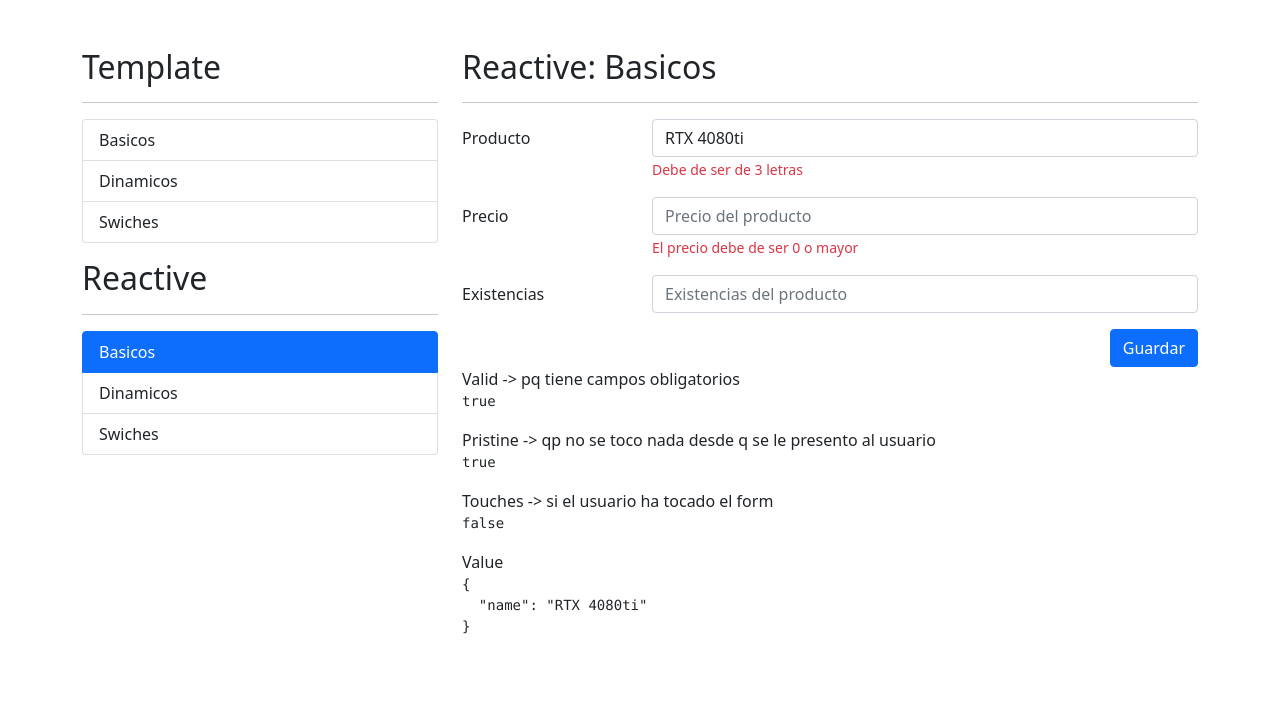
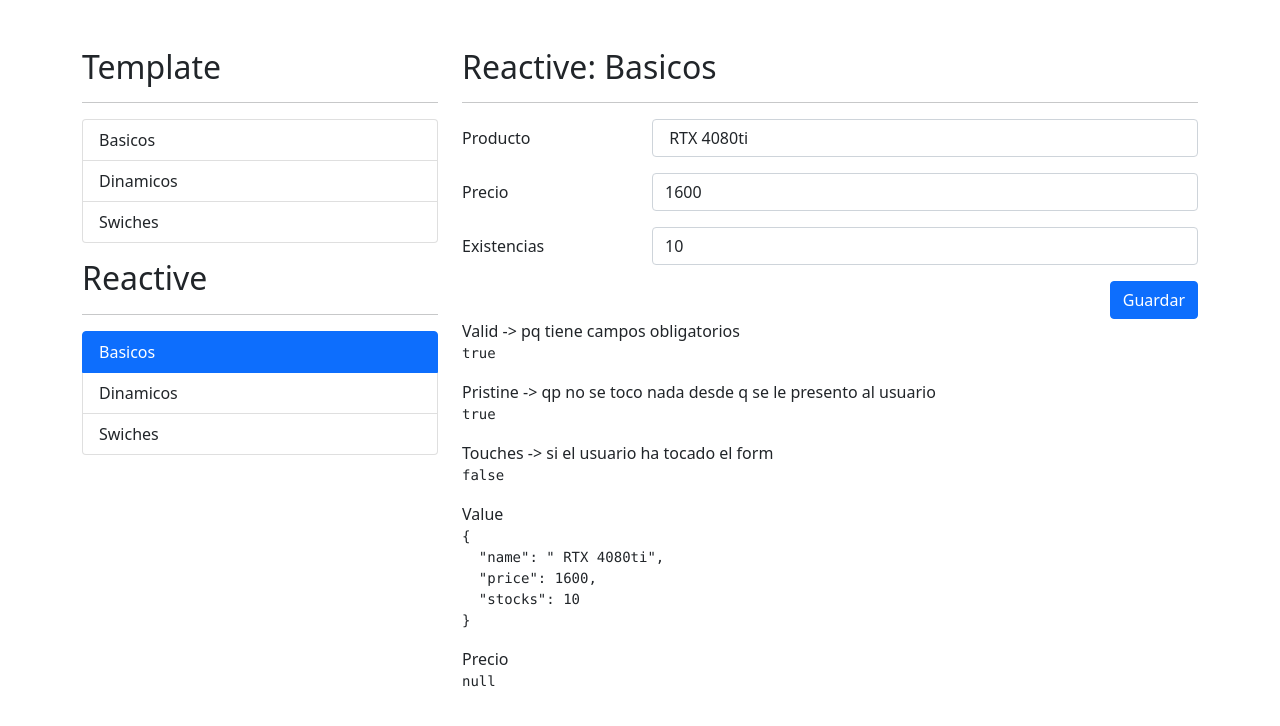
Before and after one commit to guimainini/form_Template_Reactive, an Angular app: page /reactive/basicos in a window 1280 px wide. Shown: the top 726 px of the page. Built offline with nearby package versions, Linux system fonts and the light colour scheme.

Commit message:
terminado toda la parte de basicos reactive(todas la validaciones del lado de ts)

```diff
--- a/src/app/reactive/basicos/basicos.component.html
+++ b/src/app/reactive/basicos/basicos.component.html
@@ -5,7 +5,7 @@
 <div class="row">
     <div class="col">
 
-        <form autocomplete="off" [formGroup]="miForm">
+        <form (ngSubmit)="save()" autocomplete="off" [formGroup]="miForm">
 
             <div class="mb-3 row">
                 <label class="col-sm-3 col-form-label">Producto</label>
@@ -17,7 +17,8 @@
                         placeholder="Nombre del producto"
                         formControlName='name'>
 
-                    <span class="form-text text-danger">
+                    <span class="form-text text-danger"
+                          *ngIf="validField('name')">
                                 Debe de ser de 3 letras
                     </span>
 
@@ -30,9 +31,11 @@
 
                     <input type="number"
                            class="form-control"
+                           formControlName='price'
                            placeholder="Precio del producto">
 
-                    <span class="form-text text-danger">
+                    <span class="form-text text-danger"
+                          *ngIf="validField('price')">
                         El precio debe de ser 0 o mayor
                     </span>
 
@@ -45,7 +48,12 @@
                 <div class="col-sm-9">
                     <input type="number"
                            class="form-control"
+                           formControlName='stocks'
                            placeholder="Existencias del producto">
+                    <span class="form-text text-danger"
+                          *ngIf="validField('stocks')">
+                          El stocks deben de ser 0 o mayor
+                    </span>
 
                 </div>
             </div>
@@ -53,8 +61,9 @@
             <div class="row">
                 <div class="col">
                     <button type="submit"
-                            class="btn btn-primary
-                            float-end">Guardar</button>
+                            class="btn btn-primary float-end"
+
+                            >Guardar</button>
                 </div>
             </div>
 
@@ -78,5 +87,8 @@
         <span>Value</span>
         <pre>{{miForm.value | json}}</pre>
 
+        <span>Precio</span>
+        <pre>{{miForm.controls.price.errors | json}}</pre>
+
     </div>
 </div>
--- a/src/app/reactive/basicos/basicos.component.ts
+++ b/src/app/reactive/basicos/basicos.component.ts
@@ -1,20 +1,55 @@
-import { Component } from '@angular/core';
-import { FormGroup, FormControl } from '@angular/forms';
+import { Component, OnInit } from '@angular/core';
+import { FormGroup, FormControl, FormBuilder, Validators, Validator } from '@angular/forms';
 
 @Component({
   selector: 'app-basicos',
   templateUrl: './basicos.component.html'
 })
-export class BasicosComponent {
+export class BasicosComponent implements OnInit{
 
-  miForm: FormGroup = new FormGroup({
-    'name': new FormControl('RTX 4080ti')
+  // miForm: FormGroup = new FormGroup({
+  //   'name'   : new FormControl('RTX 4080ti'),
+  //   'price'  : new FormControl(1500),
+  //   'stocks' : new FormControl(5)
+  // })
+
+  miForm: FormGroup = this.fb.group({
+                          //validadores sincronos//validadores asincronos
+    name    : [ , [Validators.required, Validators.minLength(3)], ],
+    price   : [ , [Validators.min(0),Validators.required], ],
+    stocks  : [ , [Validators.min(0),Validators.required], ],
   })
 
 
+  constructor( private fb: FormBuilder ) { }
 
-  constructor() { }
+  ngOnInit(){
+    this.miForm.setValue({
+      name   : ' RTX 4080ti',
+      price  : 1600,
+      stocks : 10
+    })
+  }
 
 
+  validField( campo: string ) {
+    return this.miForm.controls[campo].errors && this.miForm.controls[campo].touched
+  }
+
+  save(){
+
+    if(this.miForm.invalid){
+
+      this.miForm.markAllAsTouched();
+
+
+      return;
+    }
+
+    console.log(this.miForm.value);
+    this.miForm.reset();
+
+
+  }
 
 }
```
